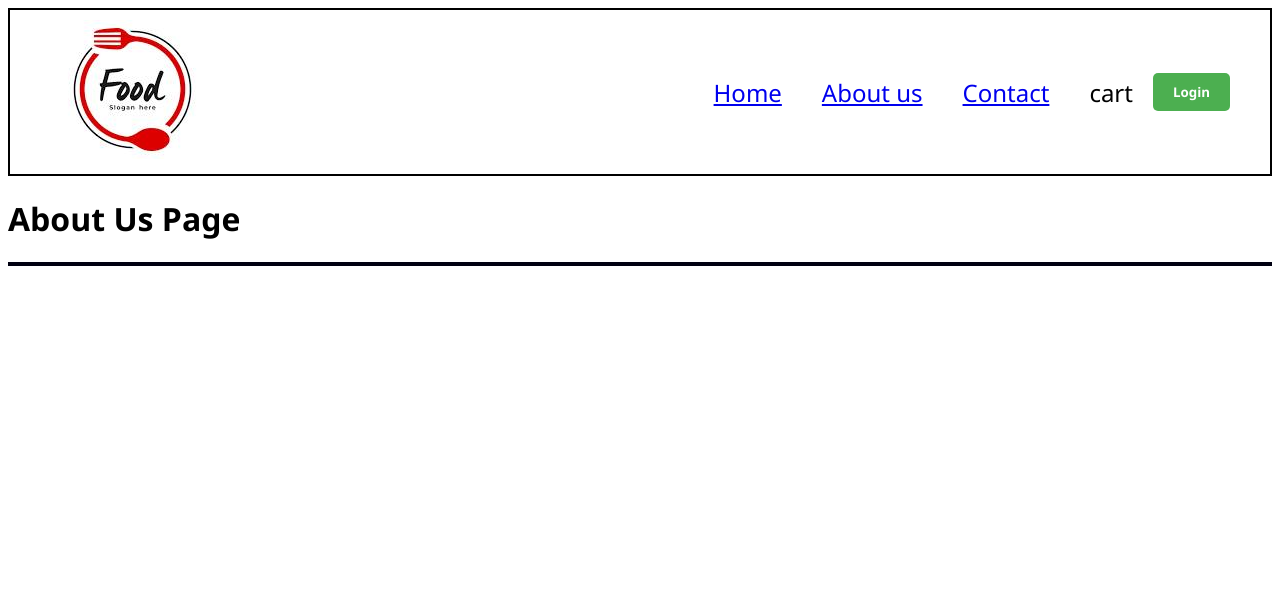
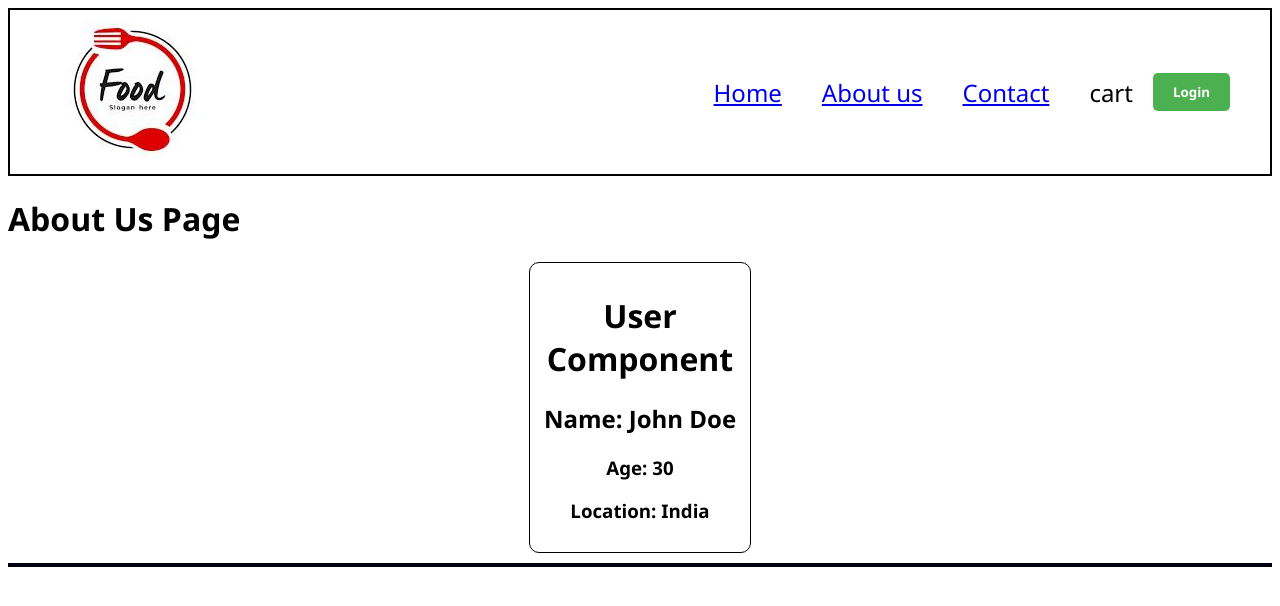
Before and after one commit to artistemahi/food-delivery-app-, a React (Vite) app: page /about in a window 1280 px wide. Shown: the top 606 px of the page. Built offline with nearby package versions, Linux system fonts and the light colour scheme.

Commit message:
class Based component

```diff
--- a/src/components/About.tsx
+++ b/src/components/About.tsx
@@ -1,4 +1,8 @@
+import User from "./User";
 const about = () => {
-  return <h1>About Us Page</h1>;
+  return (<>
+    <h1>About Us Page</h1>
+    <User name = "John Doe" age = "30" location = "New York"/>
+  </>);
 };
 export default about;
--- a/src/components/Body.tsx
+++ b/src/components/Body.tsx
@@ -2,7 +2,7 @@
 import RestaurantCard from "./RestaurantCard";
 import { useEffect, useState } from "react";
 import Shimmer from "./Shimmer";
-import {Link} from "react-router";
+import { Link } from "react-router";
 const Body: React.FC = () => {
   let [RestaurantList, setRestaurantList] = useState<any[]>([]);
   let [FilteredRestaurantList, setFilteredRestaurantList] = useState<any[]>([]);
@@ -37,7 +37,7 @@ const Body: React.FC = () => {
             className="filterbtn"
             onClick={() => {
               const filteredList = RestaurantList.filter(
-                (res) => res.info.avgRating > 4.5
+                (res) => res.info.avgRating > 4.7
               );
               setRestaurantList(filteredList);
             }}
@@ -56,19 +56,28 @@ const Body: React.FC = () => {
               setSearchText(e.target.value);
             }}
           />
-          <button className="searchbtn" onClick={() => {
-            const filterList = RestaurantList.filter((res) =>
-              res.info.name.toLowerCase().includes(searchText.toLowerCase())
-            );
-            setFilteredRestaurantList(filterList);
-          }}>
+          <button
+            className="searchbtn"
+            onClick={() => {
+              const filterList = RestaurantList.filter((res) =>
+                res.info.name.toLowerCase().includes(searchText.toLowerCase())
+              );
+              setFilteredRestaurantList(filterList);
+            }}
+          >
             Search
           </button>
         </div>
       </div>
       <div className="restaurant-container">
         {FilteredRestaurantList.map((restaurant) => (
-        <Link key={restaurant.info.id}  to={"/restaurants/" + restaurant.info.id}  > <RestaurantCard resdata={restaurant} /> </Link>
+          <Link
+            key={restaurant.info.id}
+            to={"/restaurants/" + restaurant.info.id}
+          >
+            {" "}
+            <RestaurantCard resdata={restaurant} />{" "}
+          </Link>
         ))}
       </div>
     </div>
--- /dev/null
+++ b/src/components/User.tsx
@@ -0,0 +1,24 @@
+import React from 'react';
+
+interface UserProps {
+    name: string;
+    age: string;
+    location: string;
+}
+
+class User extends React.Component<UserProps> {
+    constructor(props: UserProps) {
+        super(props);
+    }
+    render() {
+        return (
+            <div className="user-card" >
+                <h1>User Component</h1>
+                <h2>Name: {this.props.name}</h2>
+                <h3>Age: {this.props.age}</h3>
+                <h3>Location: India </h3>
+            </div>
+        );
+    }
+};
+export default User;
--- a/src/style.css
+++ b/src/style.css
@@ -106,3 +106,15 @@
   align-items: center;
   justify-content: center;
 }
+.user-card{
+
+  justify-content: center;
+  border: 1px solid black;
+  padding: 10px;
+  margin: 10px;
+  border-radius: 10px;
+  width: 200px;
+  text-align: center;
+  margin-left: auto;
+  margin-right: auto;
+}
```
